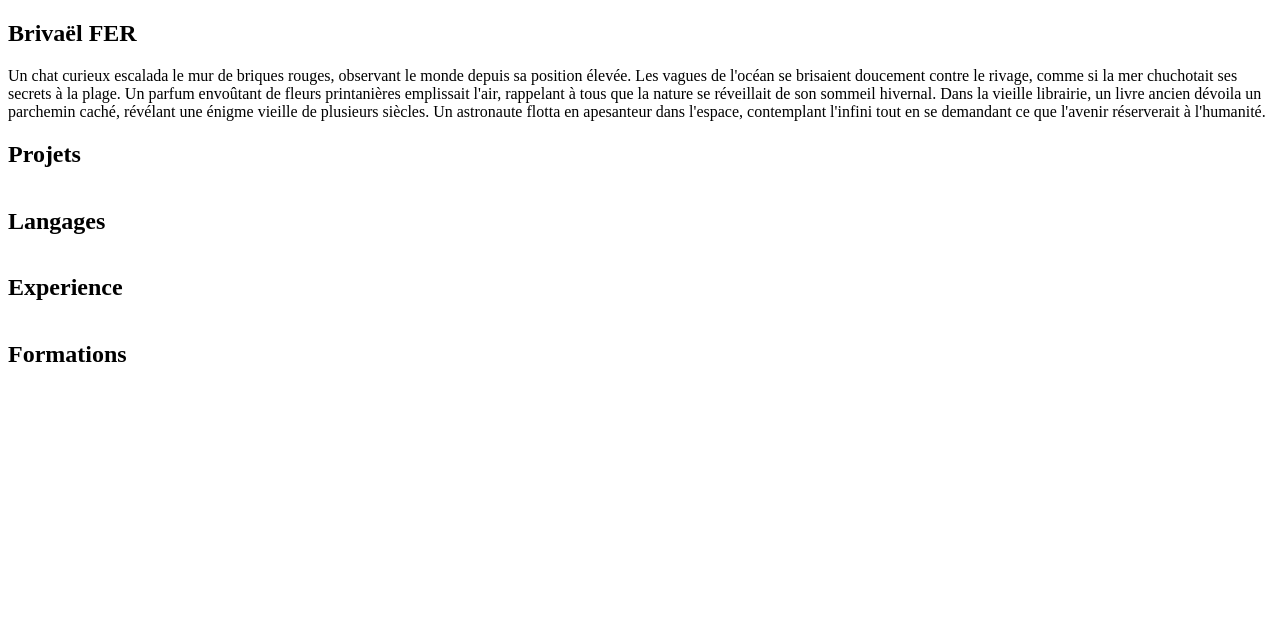
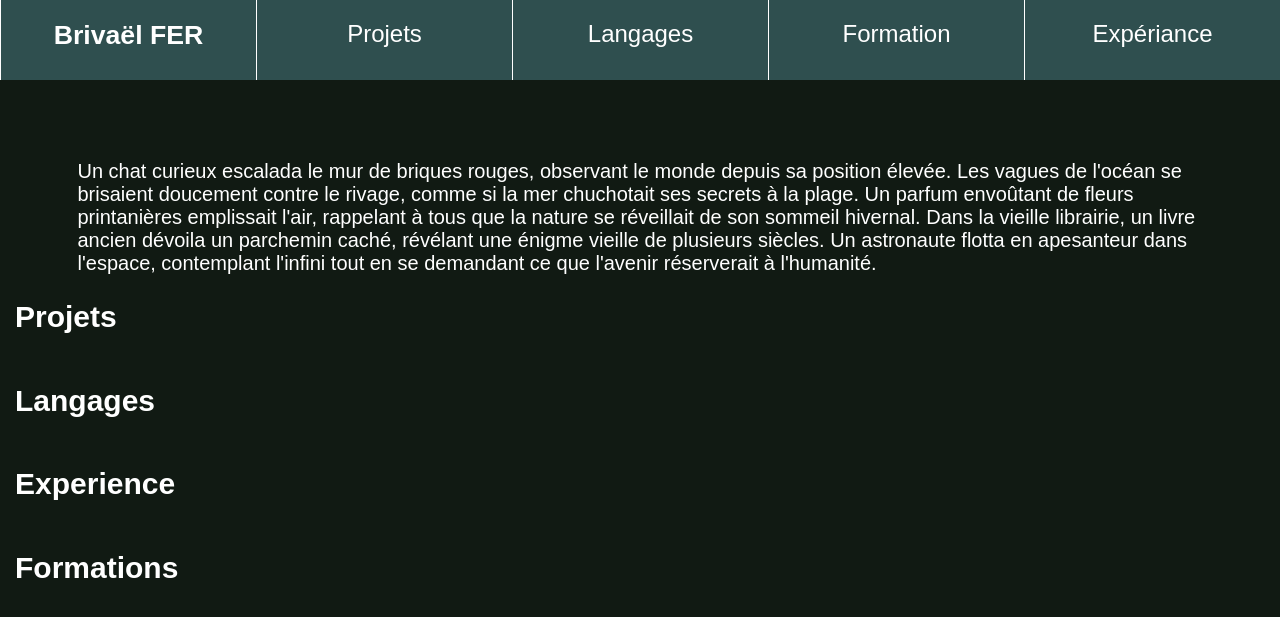
Before and after one commit to BrivaelFer/Portfolio, a PHP site: page / in a window 1280 px wide. Shown: the top 617 px of the page. Run offline with PHP 8.4, Linux system fonts and the light colour scheme; data that the repository does not hold is empty.

Commit message:
mise en page 17/10

```diff
--- a/Module/ExperienceModule.php
+++ b/Module/ExperienceModule.php
@@ -6,7 +6,7 @@
         ?>
             <div class = "blockExp">
                 <div class = "expG">
-                    <img class = "expLogoEntr" src="src/img/entreprise/<?php echo $exp->GetEntr()->GetName();?>"
+                    <img class = "expLogoEntr" src="rsc/img/entreprise/<?php echo $exp->GetEntr()->GetName();?>"
                     alt="Logo <?php echo $exp->GetEntr()->GetName();?>.">
                     <h3 class = "expTitre"><?php echo $exp->GetTitre();?></h3>
                     <h4 class = "expNameEntr"><?php echo $exp->GetEntr()->GetName();?></h4>
@@ -15,11 +15,12 @@
                 </div>
                 <div class = "expLang">
                     <h5>Langage(s) utilisé(s)</h5>
+                    <div class="listLangages">
                         <?php
                         foreach($exp->GetLang() as $key=>$lang)
                         {
                             ?>
-                                <div>
+                            <div class='blockLangMini'>
                                 <img class="tinyImg" src="rsc/img/logos/<?php echo $lang->GetImg();?>.png"
                                 alt="Logo <?php echo $lang->GetName();?>">
                                 <p><?php echo $lang->GetName();?></p>
@@ -28,6 +29,7 @@
                         }
                         ?>
                     </div>
+                </div>
 
             </div>
         <?php
--- a/dataObjet/Projet.php
+++ b/dataObjet/Projet.php
@@ -47,4 +47,8 @@ class Projet{
     {
         return $this->exp;
     }
+    public function GetForm()
+    {
+        return $this->formation;
+    }
 }
--- a/index.php
+++ b/index.php
@@ -15,9 +15,9 @@
         <title>Brivaël FER</title>
     </head>
     <body>
-
+        <?php include('nav.php') ?>
+        <div class='content'>
             <div class="intro">
-            <h2>Brivaël FER</h2>
                 <p>
                     Un chat curieux escalada le mur de briques rouges, observant le monde depuis sa position élevée.
                     Les vagues de l'océan se brisaient doucement contre le rivage, comme si la mer chuchotait ses secrets à la plage.
@@ -32,5 +32,6 @@
                 $modulManager->AffichageExperience();
                 $modulManager->AffichageFromation();
             ?>
+        </div>
     </body>
 </html>
--- a/nav.php
+++ b/nav.php
@@ -1,7 +1,7 @@
 <nav>
 
     <div class="navButton">
-        <p>Brivaël FER</p>
+        <h1>Brivaël FER</h1>
     </div>
     <div class="navButton">
         <p>Projets</p>
--- a/rsc/css/mainStyle.css
+++ b/rsc/css/mainStyle.css
@@ -1,35 +1,98 @@
 /*Balise*/
+body{
+    font-family: Arial, Helvetica, sans-serif;
+    font-size: 15pt;
+    background-color: rgb(17, 26, 19);
+    margin: 0;
+    color: white;
+}
+nav{
+    display: flex;
+    justify-content: space-between;
+    height: 80px;
+    background-color: darkslategray;
+}
+nav div{
+    font-size: 18pt;
+    padding: 20px;
+    flex: 0 1 20%;
+    text-align: center;
+    border-left: 1px solid white;
+}
+nav p{
+    margin: auto;
+}
+h1{
+    font-size: 20pt;
+    margin: auto;
+}
 
 /*Class*/
+.content{
+    margin: 80px 15px 0px 15px;
+}
+.intro{
+    margin-right: 5%;
+    margin-left: 5%;
+}
 .tinyImg{
     width: 30px;
+    height: 30px;
+    margin: auto;
+}
+.listLangages{
+    display: flex;
+    justify-content: left;
+}
+.blockLangMini{
+    margin-right: 10px;
+    text-align: center;
+}
+.blockLangMini p{
+    margin: 0;
 }
 .logoLang{
     width: 80px;
+    margin: auto;
 }
 .module{
     display: flex;
 }
+.blockProjet{
+    display: flex;
+    flex: 0 1 45%;
+    flex-wrap: wrap;
+    min-width: 500px;
+}
+.blockProjetIllu{
+    flex: 0 1 35%;
+}
+.blockProjetContent{
+    flex: 50%;
+}
+.blockProjetInfo{
+    display: flex;
+    justify-content: space-between;
+}
 .blockLangage{
-    padding: auto;
     flex: 0 0 20%;
     min-height: 135px;
     margin: 20px;
     display: flex;
     flex-direction: column;
-    justify-content: center;
+    align-content: center;
+    justify-content: space-around;
+
 }
 .blockLangage h3{
     margin: 0;
     text-align: center;
 }
-.blockProjet{
-    flex-wrap: wrap;
-    max-width: 50%;
-    min-width: 500px;
-}
 
 /*ID*/
+#projetModule{
+    justify-content: space-around;
+}
 #langageModule{
     flex-direction: row;
     flex-wrap: wrap;
```
Also changed, not shown: Module/ProjetModule.php (+22 -15 lines). Lines whose indentation alone changed are shown as unchanged.
